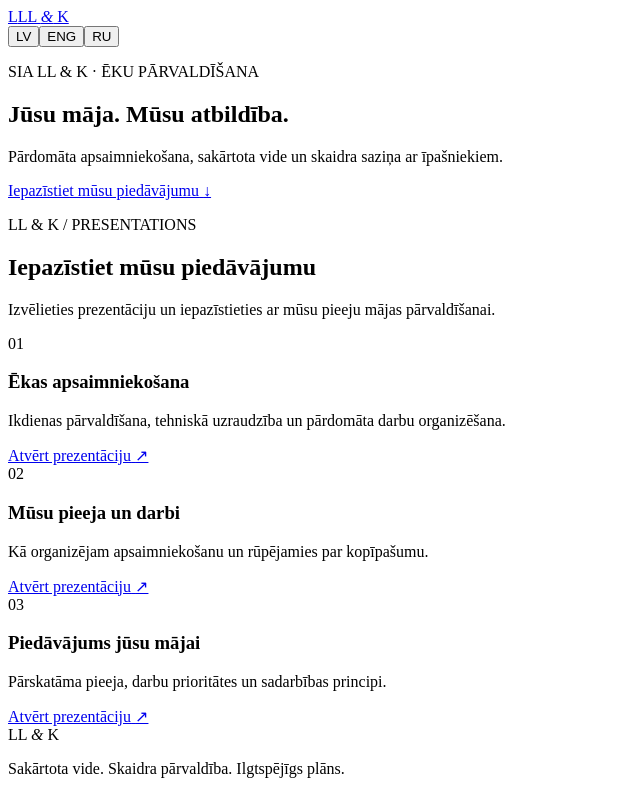
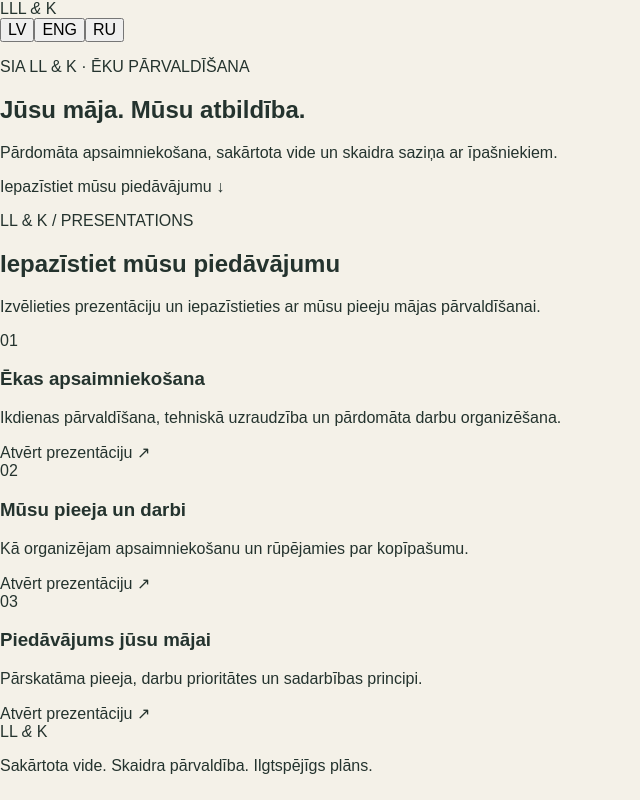
Before and after one commit to llkpasaza/llk-presentaciju-vietne, a Next.js app: page / in a window 1280 px wide. Shown: the whole page, without its empty margins (0-640 px from the left). Built offline with nearby package versions, Linux system fonts and the light colour scheme.

Commit message:
Create layout.tsx

```diff
--- /dev/null
+++ b/src/app/layout.tsx
@@ -0,0 +1,20 @@
+import type { Metadata } from "next";
+import "./globals.css";
+
+export const metadata: Metadata = {
+title: "LL & K | Ēku pārvaldīšana",
+description:
+"Profesionāla ēku apsaimniekošana, tehniskā uzturēšana un pārskatāma finanšu pārvaldība Rīgā.",
+};
+
+export default function RootLayout({
+children,
+}: Readonly<{
+children: React.ReactNode;
+}>) {
+return (
+<html lang="lv">
+<body>{children}</body>
+</html>
+);
+}
```
